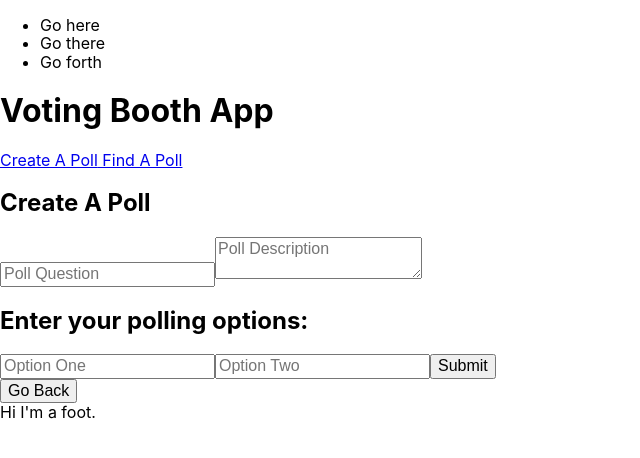
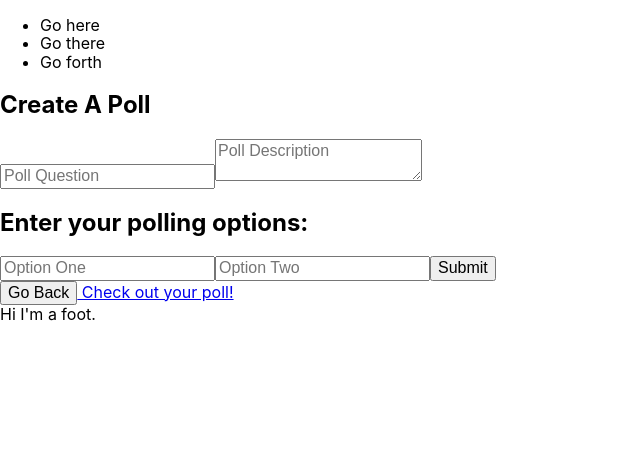
Before and after one commit to Code-Conjurers/Voting-Booth, a React (Create React App) app: page /createpoll in a window 1280 px wide. Shown: the top 458 px of the page, without its empty margins (0-640 px from the left). Built offline with nearby package versions, Linux system fonts and the light colour scheme.

Commit message:
poll confirmation component added

```diff
--- a/src/App.js
+++ b/src/App.js
@@ -1,5 +1,5 @@
 // modules
-import { Routes, Route, Link } from 'react-router-dom';
+import { Routes, Route } from 'react-router-dom';
 
 // components
 import ErrorPage from "./Pages/ErrorPage";
@@ -7,9 +7,9 @@ import CreatePoll from './Pages/CreatePoll';
 import FindPoll from './Pages/FindPoll';
 import VotingBooth from './Pages/VotingBooth';
 import Results from './Pages/Results';
-import Home from './Pages/Home';
 import NavBar from './Components/NavBar';
 import Footer from './Components/Footer';
+import Home from './Pages/Home';
 
 // CSS
 import './sass/App.scss';
@@ -21,9 +21,6 @@ function App() {
   return (
     <div className="App">
       <NavBar />
-      <h1>Voting Booth App</h1>
-      <Link to={`/createpoll`}> Create A Poll</Link>
-      <Link to={`/findpoll`}> Find A Poll</Link>
       <h2></h2>
         <Routes>
           <Route path="/" element={<Home />} />
--- a/src/Components/PollConfirmationPage.js
+++ b/src/Components/PollConfirmationPage.js
@@ -1,6 +1,10 @@
-function PollConfirmationPage (){
+import { Link } from "react-router-dom";
+
+function PollConfirmationPage (pollId){
+
     return(
         <>
+         <Link to={`/votingbooth/${pollId.pollId}`}> Check out your poll!</Link>
         </>
     )
 }
--- a/src/Components/PollCreation.js
+++ b/src/Components/PollCreation.js
@@ -1,6 +1,7 @@
 import { useState } from "react";
 import firebase from "./Firebase";
 import { getDatabase, ref, push } from "firebase/database"
+import PollConfirmationPage from "./PollConfirmationPage";
 
 function PollCreationPage() {
 
@@ -9,7 +10,7 @@ function PollCreationPage() {
   const [pollDescription, setPollDescription] = useState("");
   const [optionOneDescription, setOptionOneDescription] = useState("");
   const [optionTwoDescription, setOptionTwoDescription] = useState("");
-
+  const [newPollId, setNewPollId] = useState();
 
   const addPoll = (e) => {
     e.preventDefault();
@@ -48,7 +49,11 @@ function PollCreationPage() {
     const dbRef = ref(database);
 
     // Push value of pollObject  to the database
-    push(dbRef, pollObject);
+    push(dbRef, pollObject)
+      .then((newPollRef) => {
+        const pollRef = newPollRef.key
+        setNewPollId(pollRef);
+    });
 
     setPollQuestion("");
     setPollDescription("");
@@ -69,7 +74,7 @@ function PollCreationPage() {
     setOptionTwoDescription(e.target.value);
   };
 
-
+  console.log(newPollId);
   return (
     <div>
       <h2>Create A Poll</h2>
@@ -115,6 +120,8 @@ function PollCreationPage() {
         <button aria-label="create poll" onClick={addPoll}>Submit</button>
       </form>
       <button>Go Back</button>
+
+      <PollConfirmationPage pollId={newPollId}/>
     </div>
   )
 }
--- a/src/Pages/CreatePoll.js
+++ b/src/Pages/CreatePoll.js
@@ -5,7 +5,6 @@ function CreatePoll() {
   return (
     <>
       <PollCreationPage />
-      <PollConfirmationPage />
     </>
   )
 }
--- a/src/Pages/Home.js
+++ b/src/Pages/Home.js
@@ -1,9 +1,15 @@
+import CreatePoll from "./CreatePoll";
+import FindPoll from "./FindPoll";
+import { Link } from "react-router-dom";
+
 function Home() {
-  return (
-    <>
-    <h3>HOME is where the BLAH</h3>
-    </>
-  )
-};
+    return (
+        <>
+        <h1>Voting Booth App</h1>
+        <Link to={`/createpoll`} element={<CreatePoll />}> Create A Poll</Link>
+        <Link to={`/findpoll`} element={<FindPoll />}> Find A Poll</Link>
+        </>
+    )
+}
 
 export default Home;
```
Also changed, not shown: src/Components/PollCreationPage.js (deleted).
